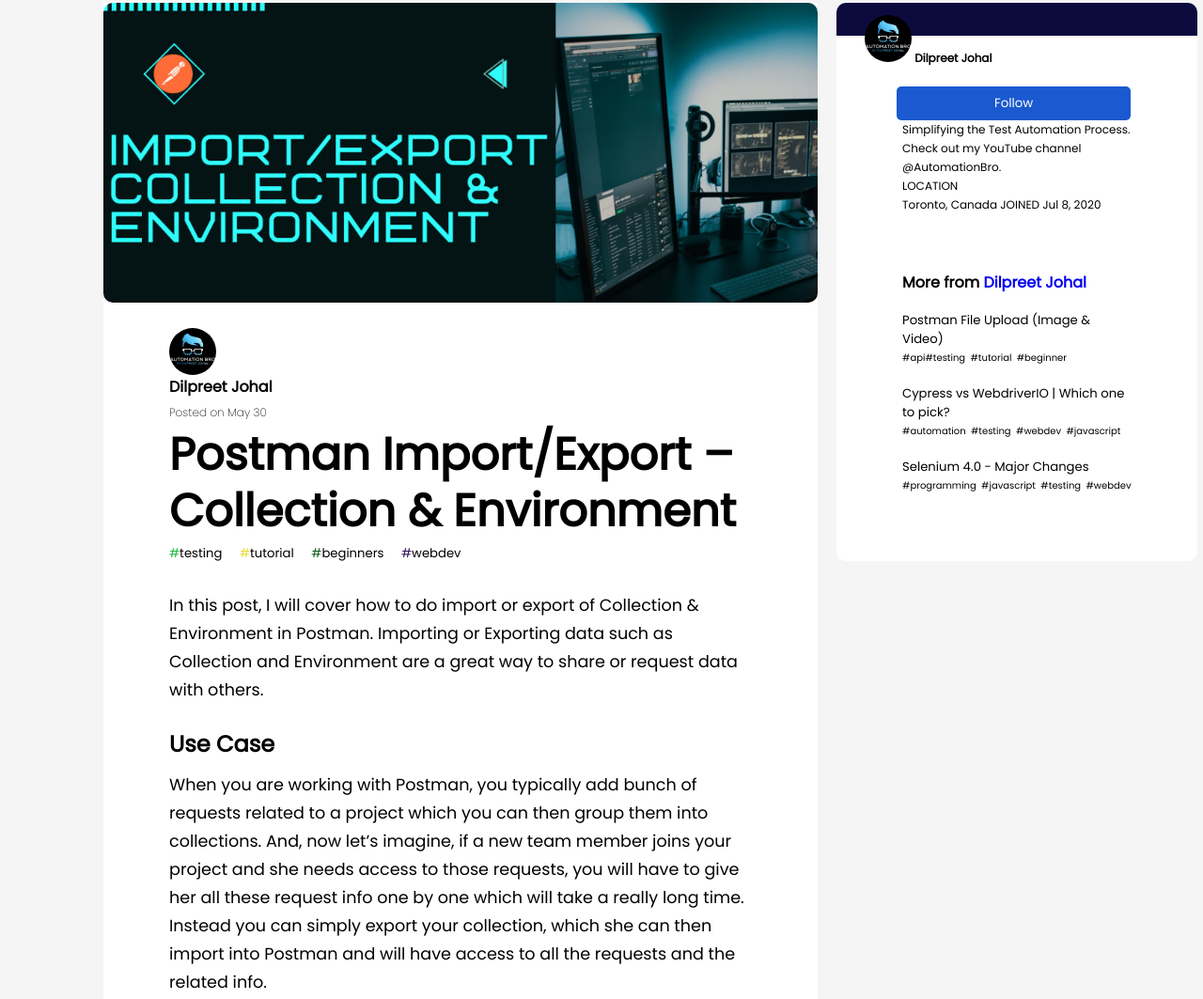
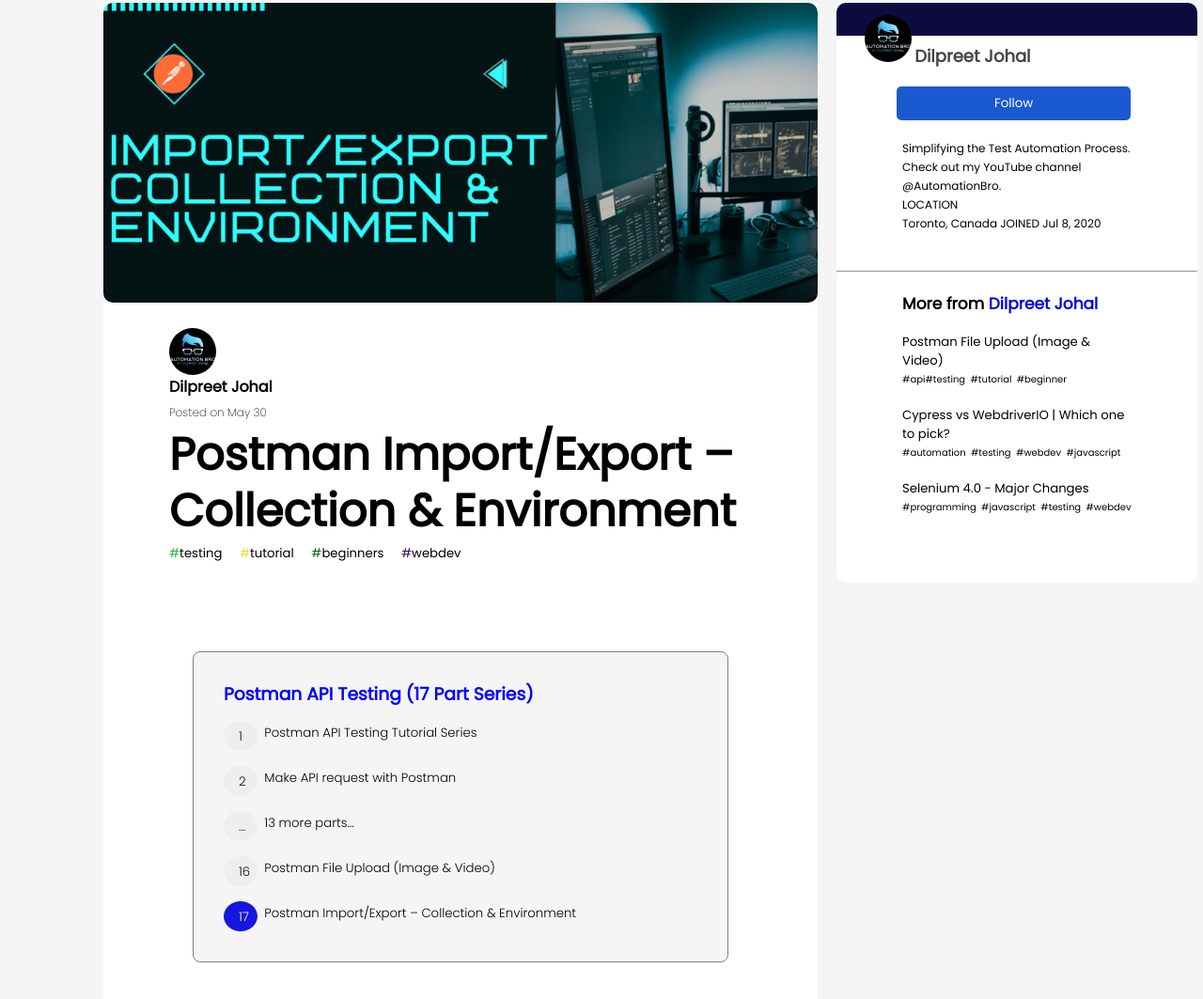
Before and after one commit to Nanda-prabhu/Techsnap_dev.to, a plain HTML site: page index.html in a window 1280 px wide. Shown: the part 77-1140 px from the top of the page at 94% size. Drawn offline with Linux system fonts and the light colour scheme.

Commit message:
fully over

```diff
--- a/index.html
+++ b/index.html
@@ -12,6 +12,7 @@
     <link rel="preconnect" href="https://fonts.googleapis.com">
     <link rel="preconnect" href="https://fonts.gstatic.com" crossorigin>
     <link href="https://fonts.googleapis.com/css2?family=Poppins:wght@200;300;400&display=swap" rel="stylesheet">
+    <link rel="stylesheet" href="https://cdnjs.cloudflare.com/ajax/libs/font-awesome/6.1.1/css/all.min.css" integrity="sha512-KfkfwYDsLkIlwQp6LFnl8zNdLGxu9YAA1QvwINks4PhcElQSvqcyVLLD9aMhXd13uQjoXtEKNosOWaZqXgel0g==" crossorigin="anonymous" referrerpolicy="no-referrer" />
 </head>
 
 <body>
@@ -27,7 +28,7 @@
 
             <form action="" class="search-form">
                 <input type="search" name="" placeholder="Search..." id="search-box">
-                <i class="fa fa-search-lg" aria-hidden="true"></i>
+                <!--<i class="fa-solid fa-magnifying-glass" aria-hidden="true"></i> -->
             </form>
             <div class="nav-btn1">
                 <button class="log-in">Log in</button>
@@ -70,6 +71,32 @@
                             </p>
                         </div>
                         <br>
+
+                        <div class="links-container">
+                            <h3 class="title-p">Postman API Testing (17 Part Series)</h3>
+
+                            <div class="links-sub">
+
+                              <h5><span class="link-p"style="padding-right: 20px;">1</span>&nbsp;&nbsp;Postman API Testing Tutorial Series</h5>
+                            </div>
+                            <div class="links-sub">
+
+                              <h5><span class="link-p"style="padding-right: 20px;">2</span>&nbsp;&nbsp;Make API request with Postman</h5>
+                            </div>
+                            <div class="links-sub">
+
+                              <h5><span class="link-p"style="padding-right: 20px;">...</span>&nbsp;&nbsp;13 more parts...</h5>
+                            </div>
+                            <div class="links-sub">
+
+                              <h5><span class="link-p" style="padding-right: 20px;">16</span>&nbsp;&nbsp;Postman File Upload (Image &amp; Video)</h5>
+                            </div>
+                            <div class="links-sub">
+
+                              <h5><span class="link-p" style="background-color: rgb(22, 22, 224); color: white; padding-right: 20px;">17</span>&nbsp;&nbsp;Postman Import/Export – Collection &amp; Environment</h5>
+
+                            </div>
+                        </div>
 
                         <p>
                             In this post, I will cover how to do import or export of Collection & Environment in
@@ -135,6 +162,32 @@
                     <br>
                     <p style="font-size: 16px;display: flex;justify-content: start;">Thanks for reading!</p> <br>
 
+                    <div class="links-container">
+                        <h3 class="title-p">Postman API Testing (17 Part Series)</h3>
+
+                        <div class="links-sub">
+
+                          <h5><span class="link-p"style="padding-right: 20px;">1</span>&nbsp;&nbsp;Postman API Testing Tutorial Series</h5>
+                        </div>
+                        <div class="links-sub">
+
+                          <h5><span class="link-p"style="padding-right: 20px;">2</span>&nbsp;&nbsp;Make API request with Postman</h5>
+                        </div>
+                        <div class="links-sub">
+
+                          <h5><span class="link-p"style="padding-right: 20px;">...</span>&nbsp;&nbsp;13 more parts...</h5>
+                        </div>
+                        <div class="links-sub">
+
+                          <h5><span class="link-p" style="padding-right: 25px;">16</span>&nbsp;&nbsp;Postman File Upload (Image &amp; Video)</h5>
+                        </div>
+                        <div class="links-sub">
+
+                          <h5><span class="link-p" style="background-color: rgb(22, 22, 224); color: white; padding-right: 20px;">17</span>&nbsp;&nbsp;Postman Import/Export – Collection &amp; Environment</h5>
+
+                        </div>
+                    </div>
+
                     <hr class="div-end"> <br>
 
                     <div class="discussion">
@@ -166,7 +219,6 @@
 
             <!--<div class="read-next">
                  Lorem ipsum dolor, sit amet consectetur adipisicing elit. Voluptates questions
-
                 <hr>
                 <hr>
                 iendis natus aliquam, officiis consequatur cum voluptatem fuga id error qui iste?
@@ -180,20 +232,20 @@
                 <div class="flex-item">
 
                     <img src="Dilpreet.webp">
-                    <strong>Dilpreet Johal</strong>
+                    <strong style="display: relative; font-size: 18px; color: rgb(70, 70, 70);">Dilpreet Johal</strong>
                 </div> <br>
-                <button class="follow-btn">Follow</button>
+                <button class="follow-btn">Follow</button> <br>
 
-                <p style="font-size: 12px;" class="sidebar-p">
+                <p style="font-size: 12px;" class="sidebar-p"> <br>
                     Simplifying the Test Automation Process. <br> Check out my YouTube channel <br>  @AutomationBro.<br>
                     LOCATION <br>
                     Toronto, Canada
                     JOINED
                     Jul 8, 2020
-                </p> <br> <br> <br>
+                </p> <br> <br> <hr> <br>
             </div>
             <div class="about-devteam">
-                <h4 style="margin-left: 70px; font-size: 16px;";>More from <a href="#" style="text-decoration: none;">Dilpreet Johal</a></h4><br>
+                <h4 style="margin-left: 70px; font-size: 17px; font-weight: 1000;";>More from <a href="#" style="text-decoration: none;">Dilpreet Johal</a></h4><br>
                 <p class="sidebar-p" style="display: flex;">
                     Postman File Upload (Image & Video)<br>
                 <p class="sidebar-p-span">
```
